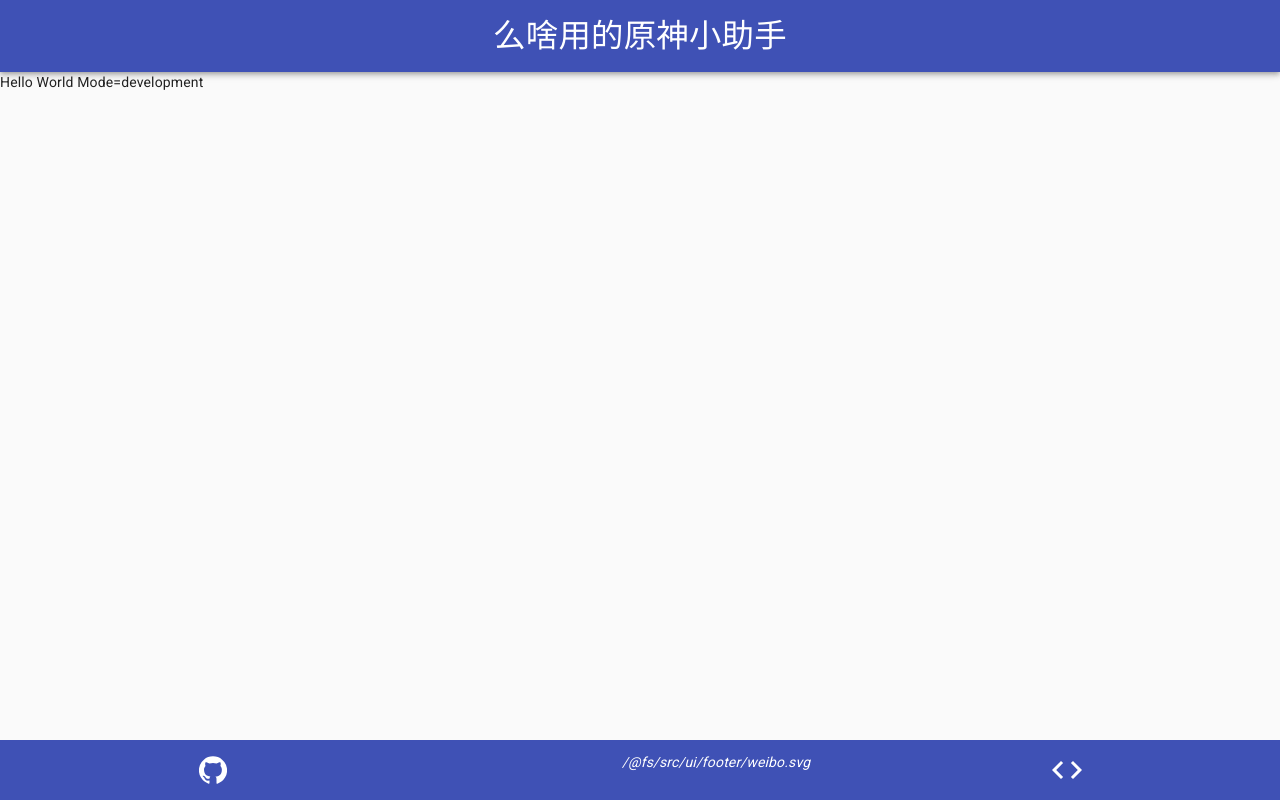
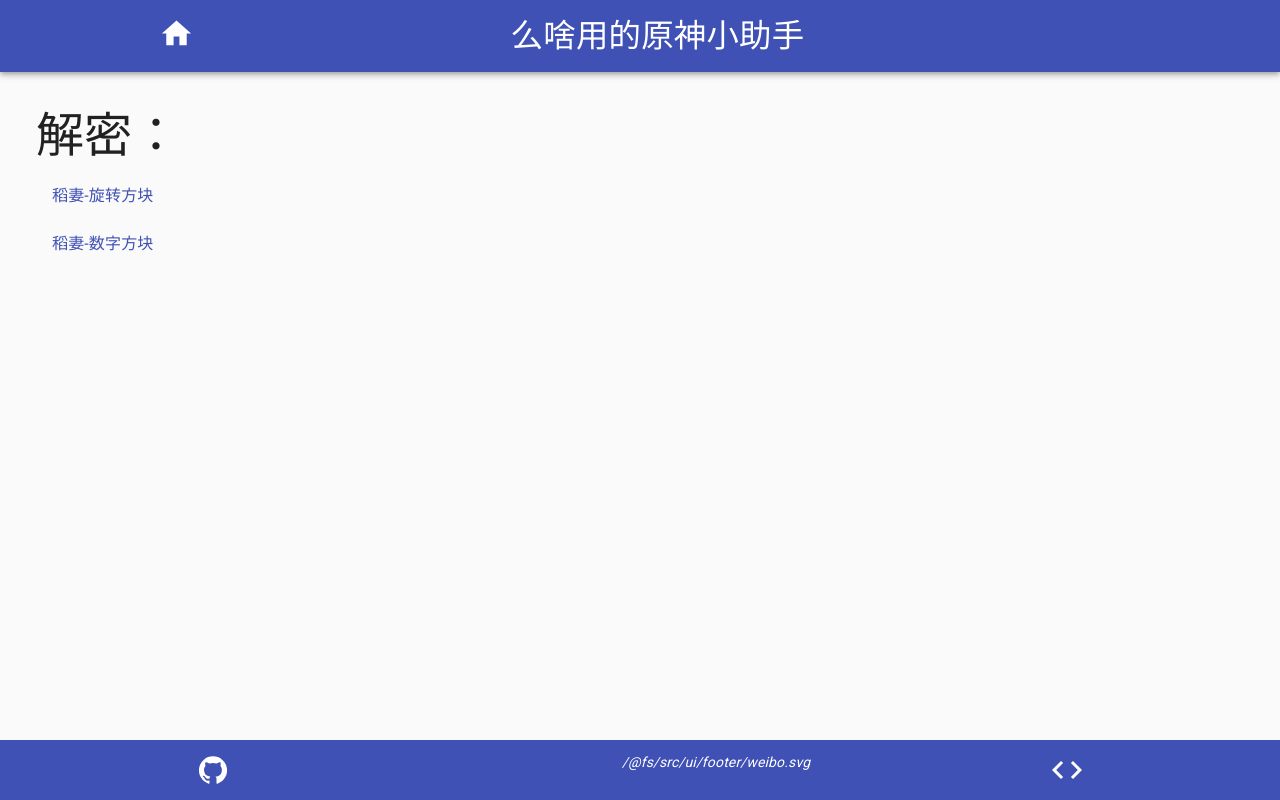
Before and after one commit to fa93hws/genshin-helper, a React app: page /#/ in a window 1280 px wide. Built offline with nearby package versions, Linux system fonts and the light colour scheme; the HTML template or start-up script is replaced by a standard one.

Commit message:
feat: implement home page and router (#4)

```diff
--- a/jest.config.js
+++ b/jest.config.js
@@ -11,6 +11,7 @@
   moduleNameMapper: {
     '@styles/(.*)$': '<rootDir>/src/styles/$1',
     '@ui/(.*)$': '<rootDir>/src/ui/$1',
+    '@pages/(.*)$': '<rootDir>/src/pages/$1',
   },
   globals: {
     'ts-jest': {
--- a/src/index.tsx
+++ b/src/index.tsx
@@ -7,6 +7,7 @@
   ThemeProvider,
 } from '@material-ui/core/styles';
 import '@fontsource/roboto';
+import { BrowserRouter } from 'react-router-dom';
 
 import { Page } from './page';
 
@@ -14,8 +15,10 @@
 
 const Component = () => (
   <ThemeProvider theme={theme}>
-    <CssBaseline />
-    <Page />
+    <BrowserRouter basename={process.env.BASE_URL}>
+      <CssBaseline />
+      <Page />
+    </BrowserRouter>
   </ThemeProvider>
 );
 
--- a/src/page.tsx
+++ b/src/page.tsx
@@ -1,18 +1,27 @@
 import * as React from 'react';
 import { Box } from '@material-ui/core';
 import { makeStyles } from '@material-ui/core/styles';
+import { Switch, Route } from 'react-router-dom';
 
 import { Header } from '@ui/header/header';
 import { Footer } from '@ui/footer/footer';
+import { Home } from '@pages/home/home';
+import { sizes } from '@styles/styles';
+import { NumberCube } from '@pages/puzzle/inazuma/cube/number/number';
+import { RotationCube } from '@pages/puzzle/inazuma/cube/rotation/rotation';
+import { pagePaths } from '@pages/routes';
 
-const useStyles = makeStyles({
+const useStyles = makeStyles((theme) => ({
   root: {
     minHeight: '100vh',
   },
   main: {
     flex: 1,
+    [theme.breakpoints.up('sm')]: {
+      margin: sizes[1],
+    },
   },
-});
+}));
 
 export const Page = () => {
   const styles = useStyles();
@@ -20,7 +29,17 @@
     <Box display="flex" flexDirection="column" className={styles.root}>
       <Header />
       <Box component="main" className={styles.main}>
-        Hello World Mode={process.env.NODE_ENV}
+        <Switch>
+          <Route exact path={pagePaths.home}>
+            <Home />
+          </Route>
+          <Route exact path={pagePaths.puzzle.inazuma.cube.number}>
+            <NumberCube />
+          </Route>
+          <Route exact path={pagePaths.puzzle.inazuma.cube.rotation}>
+            <RotationCube />
+          </Route>
+        </Switch>
       </Box>
       <Footer />
     </Box>
--- /dev/null
+++ b/src/pages/home/home.tsx
@@ -0,0 +1,36 @@
+import * as React from 'react';
+import {
+  Box,
+  Typography,
+  List,
+  Link,
+  ListItem,
+  ListItemText,
+} from '@material-ui/core';
+import { Link as ReactRouterLink } from 'react-router-dom';
+
+import { pagePaths } from '@pages/routes';
+
+export const Home = () => (
+  <Box>
+    <Typography variant="h3">解密：</Typography>
+    <List>
+      <ListItem>
+        <Link
+          component={ReactRouterLink}
+          to={pagePaths.puzzle.inazuma.cube.rotation}
+        >
+          <ListItemText>稻妻-旋转方块</ListItemText>
+        </Link>
+      </ListItem>
+      <ListItem>
+        <Link
+          component={ReactRouterLink}
+          to={pagePaths.puzzle.inazuma.cube.number}
+        >
+          <ListItemText>稻妻-数字方块</ListItemText>
+        </Link>
+      </ListItem>
+    </List>
+  </Box>
+);
--- /dev/null
+++ b/src/pages/puzzle/inazuma/cube/number/number.tsx
@@ -0,0 +1,3 @@
+import * as React from 'react';
+
+export const NumberCube = () => <div>Number!</div>;
--- /dev/null
+++ b/src/pages/puzzle/inazuma/cube/rotation/rotation.tsx
@@ -0,0 +1,3 @@
+import * as React from 'react';
+
+export const RotationCube = () => <div>Rotation!</div>;
--- /dev/null
+++ b/src/pages/routes.ts
@@ -0,0 +1,13 @@
+export const pagePaths = {
+  home: '/',
+  notFound: '/404',
+  puzzle: {
+    inazuma: {
+      cube: {
+        // TODO: auto generate this
+        number: '/puzzle/inazuma/cube/number',
+        rotation: '/puzzle/inazuma/cube/number',
+      },
+    },
+  },
+};
--- a/src/ui/header/header.tsx
+++ b/src/ui/header/header.tsx
@@ -1,8 +1,11 @@
 import * as React from 'react';
-import { AppBar, Typography } from '@material-ui/core';
+import { AppBar, Typography, Link } from '@material-ui/core';
 import { makeStyles, withTheme, WithTheme } from '@material-ui/core/styles';
+import { Home } from '@material-ui/icons';
+import { Link as ReactRouterLink } from 'react-router-dom';
 
 import { sizes } from '@styles/styles';
+import { pagePaths } from '@pages/routes';
 
 const useHeaderStyles = makeStyles((theme) => ({
   container: {
@@ -23,9 +26,17 @@
   const styles = useHeaderStyles(props.theme);
   return (
     <AppBar position="static" className={styles.container}>
+      <Link
+        className={styles.iconWrapper}
+        component={ReactRouterLink}
+        to={pagePaths.home}
+      >
+        <Home fontSize="large" />
+      </Link>
       <Typography variant="h4" component="h1">
         么啥用的原神小助手
       </Typography>
+      <div />
     </AppBar>
   );
 });
--- a/tsconfig.json
+++ b/tsconfig.json
@@ -11,7 +11,8 @@
     "types": ["jest", "node"],
     "paths": {
       "@styles/*": ["./src/styles/*"],
-      "@ui/*": ["./src/ui/*"]
+      "@ui/*": ["./src/ui/*"],
+      "@pages/*": ["./src/pages/*"]
     }
   }
 }
```
Also changed, not shown: config/esbuild/config.ts (+8 -0 lines).
